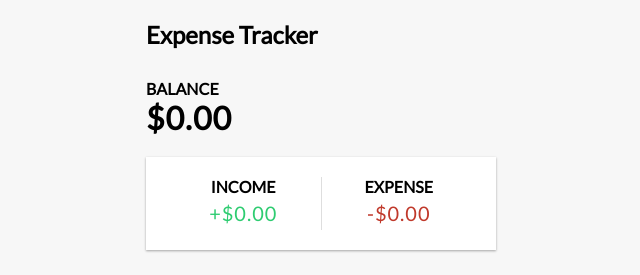
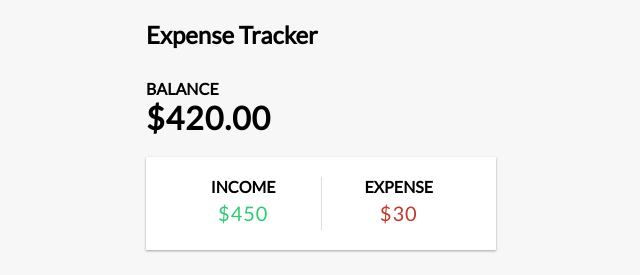
Before and after one commit to kaustuvkaran01/Expense-tracker, a React (Create React App) app in the folder frontend/: page / in a window 1280 px wide. Shown: the top 275 px of the page, without its empty margins (319-959 px from the left). Built offline with nearby package versions, Linux system fonts and the light colour scheme.

Commit message:
feat: Delete transaction

```diff
--- a/frontend/src/components/Balance.js
+++ b/frontend/src/components/Balance.js
@@ -1,10 +1,14 @@
-import React from "react";
-
+import React, { useContext } from "react";
+import { GlobalContext } from "../context/GlobalState";
 export default function Balance() {
+	const { transactions } = useContext(GlobalContext);
+	const amounts = transactions.map((transaction) => transaction.amount);
+	const total = amounts.reduce((acc, item) => (acc += item), 0).toFixed(2);
+	console.log(total);
 	return (
 		<>
 			<h4>Balance</h4>
-			<h1 id="balance">$0.00</h1>
+			<h1 id="balance">${total}</h1>
 		</>
 	);
 }
--- a/frontend/src/components/IncomeExpenses.js
+++ b/frontend/src/components/IncomeExpenses.js
@@ -1,18 +1,26 @@
-import React from "react";
+import React, { useContext } from "react";
+import { GlobalContext } from "../context/GlobalState";
 
 export default function IncomeExpenses() {
+	const { transactions } = useContext(GlobalContext);
+	const amounts = transactions.map((transaction) => transaction.amount);
+	console.log(amounts);
+	const income = amounts.filter((amount) => amount > 0);
+	const expense = amounts.filter((amount) => amount < 0);
+	const incomes = income.reduce((acc, item) => acc + item);
+	const expenses = expense.reduce((acc, item) => acc + item);
 	return (
 		<div className="inc-exp-container">
 			<div>
 				<h4>Income</h4>
 				<p id="money-plus" className="money plus">
-					+$0.00
+					${incomes}
 				</p>
 			</div>
 			<div>
 				<h4>Expense</h4>
 				<p id="money-minus" className="money minus">
-					-$0.00
+					${Math.abs(expenses)}
 				</p>
 			</div>
 		</div>
--- a/frontend/src/components/Transaction.js
+++ b/frontend/src/components/Transaction.js
@@ -1,14 +1,21 @@
-import React from "react";
-
+import React, { useContext } from "react";
+import { GlobalContext } from "../context/GlobalState";
 export default function Transaction({ transaction }) {
 	const sign = transaction.amount > 0 ? "+" : "-";
+	const { deleteTransaction } = useContext(GlobalContext);
+
 	return (
 		<li className={transaction.amount > 0 ? "plus" : "minus"}>
 			{transaction.text}{" "}
 			<span>
 				{sign}${Math.abs(transaction.amount)}
 			</span>
-			<button className="delete-btn">x</button>
+			<button
+				onClick={() => deleteTransaction(transaction.id)}
+				className="delete-btn"
+			>
+				x
+			</button>
 		</li>
 	);
 }
--- a/frontend/src/context/AppReducer.js
+++ b/frontend/src/context/AppReducer.js
@@ -1,6 +1,14 @@
-export default (state, action) => {
+const reducer = (state, action) => {
 	switch (action.type) {
+		case "DELETE_TRANSACTION":
+			return {
+				...state,
+				transactions: state.transactions.filter(
+					(transaction) => transaction.id !== action.payload
+				),
+			};
 		default:
 			return state;
 	}
 };
+export default reducer;
--- a/frontend/src/context/GlobalState.js
+++ b/frontend/src/context/GlobalState.js
@@ -17,10 +17,19 @@ export const GlobalContext = createContext(initialState);
 
 export const GlobalProvider = ({ children }) => {
 	const [state, dispatch] = useReducer(AppReducer, initialState);
+
+	function deleteTransaction(id) {
+		dispatch({
+			type: "DELETE_TRANSACTION",
+			payload: id,
+		});
+	}
+
 	return (
 		<GlobalContext.Provider
 			value={{
 				transactions: state.transactions,
+				deleteTransaction,
 			}}
 		>
 			{children}
```
